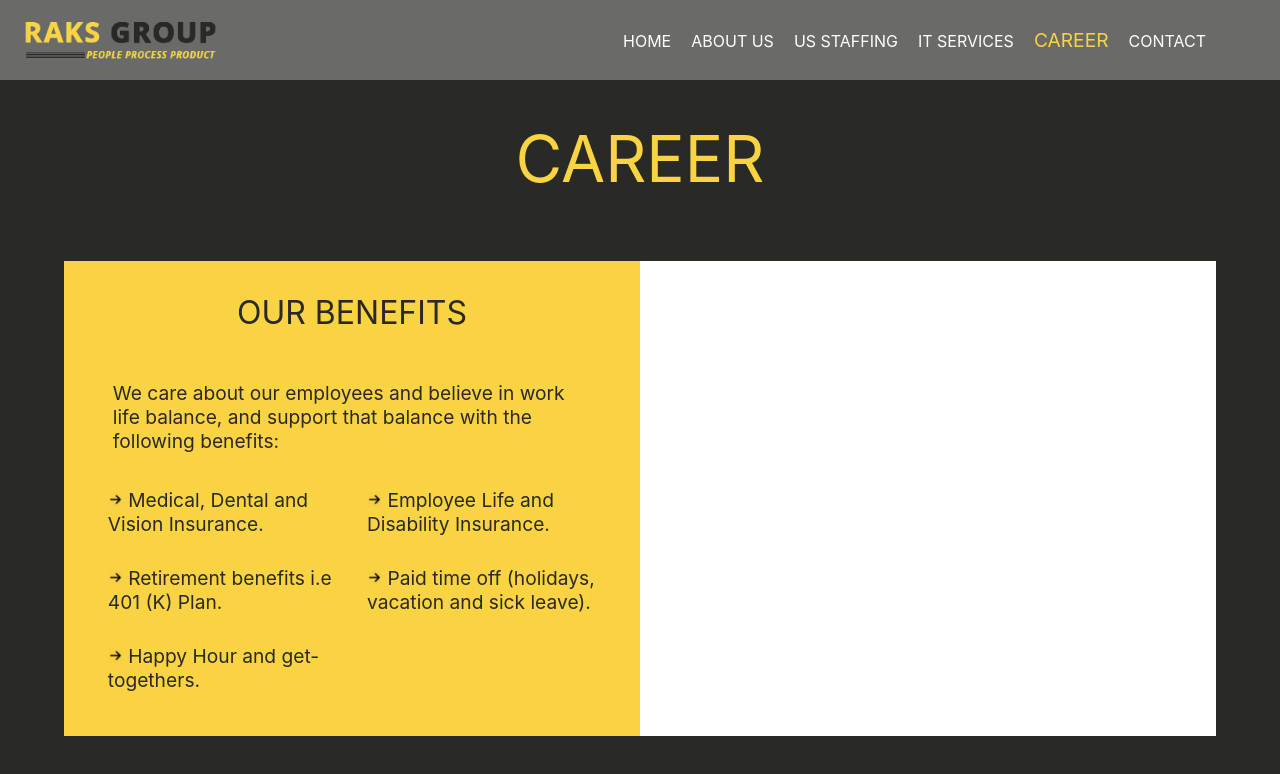
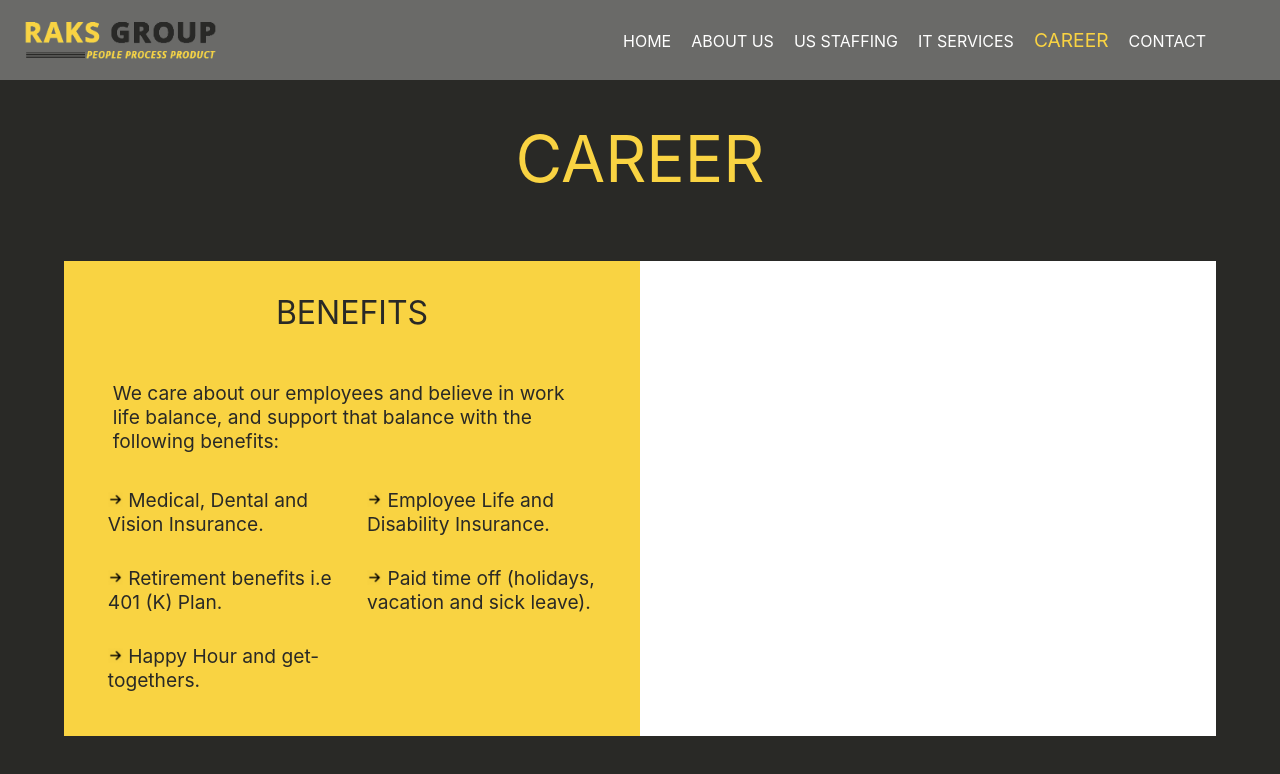
Before and after one commit to NithinKumarAlladi/RAKSGroup, a React (Create React App) app: page /#/career in a window 1280 px wide. Shown: the top 774 px of the page. Built offline with nearby package versions, Linux system fonts and the light colour scheme.

Commit message:
css adjusted.

```diff
--- a/src/Career.js
+++ b/src/Career.js
@@ -54,7 +54,7 @@ export default class Career extends Component {
         })
     }
     componentDidMount() {
-        document.getElementById("nvbr").className = document.getElementById('nvbr') + " careerNvbr";
+        document.getElementById("nvbr").className = "nvbr careerNvbr";
         document.getElementById('nav').childNodes.forEach((ele) => {
             if (ele.className.includes('activeLink')) {
             } else {
@@ -68,7 +68,7 @@ export default class Career extends Component {
                 <p className='careerH' >CAREER</p>
                 <div className="innerCareerDiv" >
                     <div className="benifitsDiv" >
-                        <p className="benifitsH" >OUR BENEFITS </p>
+                        <p className="benifitsH" >BENEFITS </p>
                         <div className='benifitsContent'>
                             <p className="benifitsIntro" >We care about our employees and believe in work life balance, and support that balance with the following benefits:</p>
                             <p className="benifits" > <img src={sa} className='sideArrow' /> Medical, Dental and Vision Insurance.</p>
--- a/src/Home.css
+++ b/src/Home.css
@@ -57,7 +57,6 @@ p{
     height:60vh;
     width: 100%;
     background-image: linear-gradient(-60deg, #f9d342 50%, #292926 50%);
-    /* padding-bottom: 5vh; */
 }
 .mDiv{
     width:50%;
@@ -141,6 +140,3 @@ p{
 .activeLink{
     color:#f9d342;
 }
-.careerLink{
-    margin:5vh;
-}
--- a/src/Home.js
+++ b/src/Home.js
@@ -73,7 +73,7 @@ export default class Home extends Component {
                             <span style={{ fontSize: "4em", }} >Career</span><br /><br />
                             We thrive to create an ambience that is best suitable for our employees.
                         <br />Integrity, values and determination are the qualities of our team which unites us and makes RAKS Group LLc.</p>
-                        <NavLink to="/career"><button className="servicesLink careerLink">VIEW CURRENT OPENINGS</button></NavLink>
+                        <NavLink to="/career"><button className="servicesLink">VIEW CURRENT OPENINGS</button></NavLink>
                     </div>
                 </div>
             </Router>
--- a/src/ItServices.css
+++ b/src/ItServices.css
@@ -1,5 +1,5 @@
 .itServicesNvbr{
-    background: rgba(0, 0, 0, 0.5);
+    background: rgba(0, 0, 0, 0.3);
     width:100%;
     height: 80px;
     position: absolute;
--- a/src/ItServices.js
+++ b/src/ItServices.js
@@ -5,7 +5,7 @@ export default class ItServices extends Component {
         id: null
     }
     componentDidMount() {
-        document.getElementById("nvbr").className = document.getElementById('nvbr') + " itServicesNvbr";
+        document.getElementById("nvbr").className ="nvbr itServicesNvbr";
         document.getElementById('nav').childNodes.forEach((ele) => {
             if (ele.className.includes('activeLink')) {
             } else {
--- a/src/UsStaffing.js
+++ b/src/UsStaffing.js
@@ -3,7 +3,7 @@ import arrow from './imgs/arrow.svg';
 
 export default class UsStaffing extends Component {
     componentDidMount() {
-        document.getElementById("nvbr").className = document.getElementById('nvbr') + " usNvbr";
+        document.getElementById("nvbr").className = "nvbr usNvbr";
         document.getElementById('nav').childNodes.forEach((ele) => {
             if (ele.className.includes('activeLink')) {
             } else {
--- a/src/career.css
+++ b/src/career.css
@@ -3,8 +3,8 @@
     width:100%;
     height: 80px;
     position: absolute;
-    display: flex;
-    align-items: center;
+    /* display: flex;
+    align-items: center; */
 }
 .careerLink{
     color:white;
@@ -14,7 +14,7 @@
     background:#292926;
     width:100%;
     text-align: center;
-    height:100vh;
+    height:inherit;
 }
 .careerH{
     font-size: 4em;
@@ -23,8 +23,8 @@
 }
 .innerCareerDiv{
     width:90%;
-    margin:5% 5% 0% 5%;
-    height: 40vh;
+    padding:5% 5% 5% 5%;
+    height: inherit;
     display: grid;
     grid-template-columns: 1fr 1fr;
 }
```
